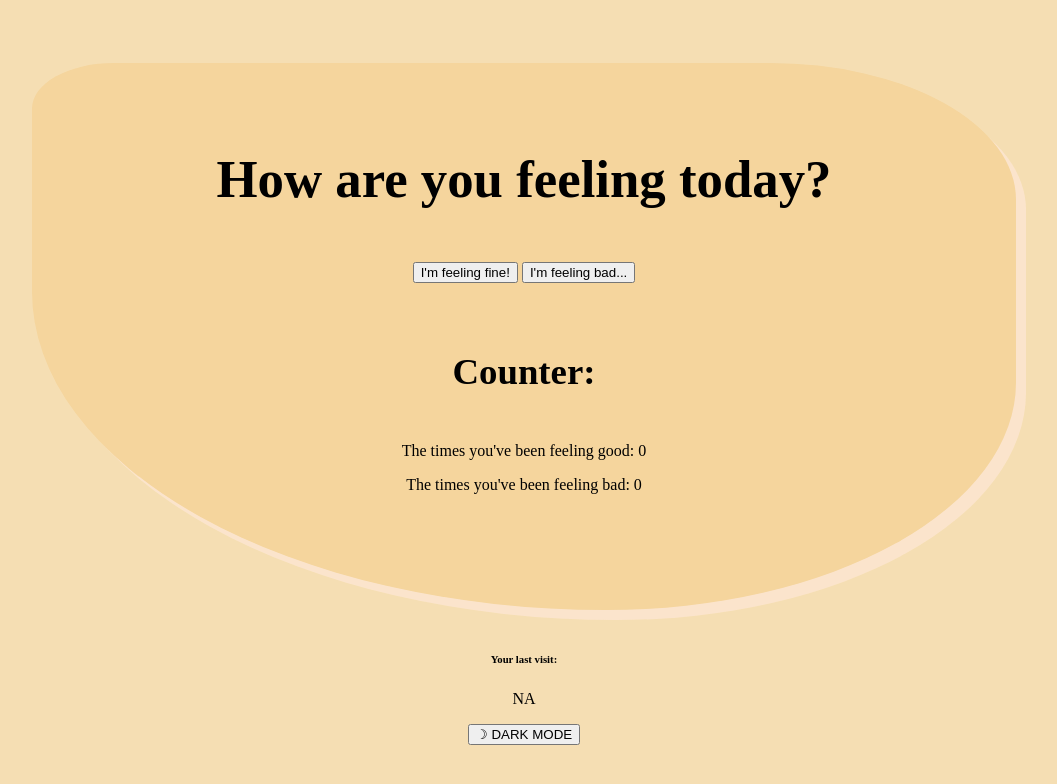
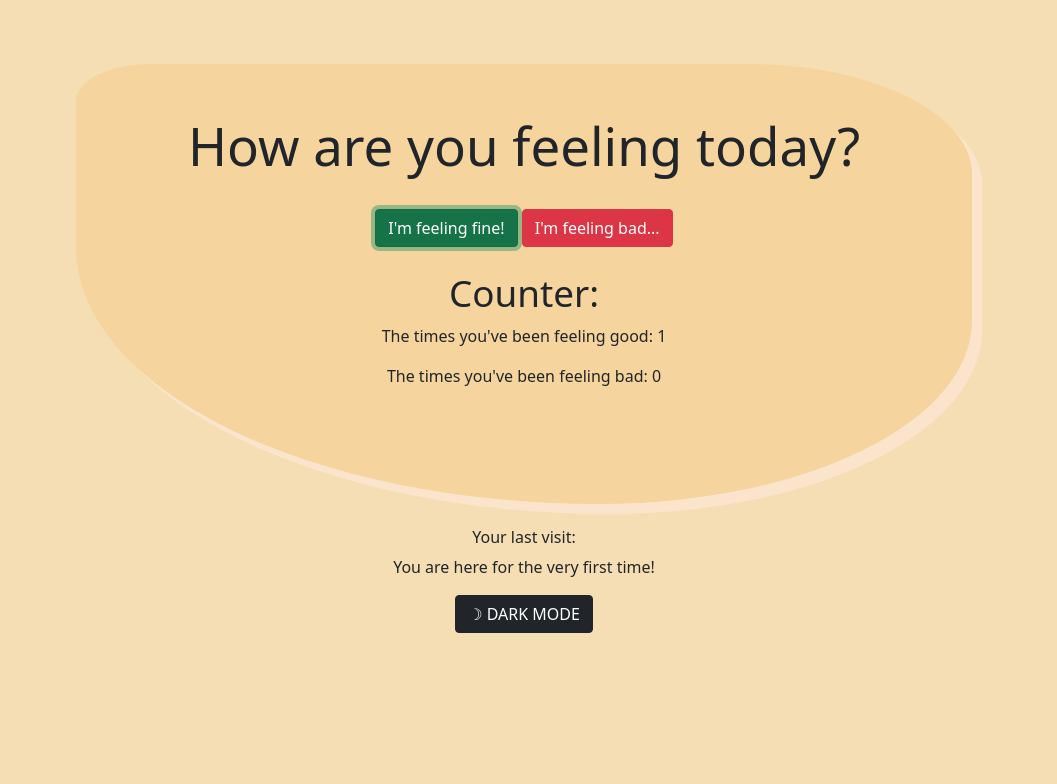
Before and after one commit to FlyingMedusa/Mood_Checker, a plain HTML site: page index.html in a window 1280 px wide. Both pictures are taken after a click on the button "I'm feeling fine!". Shown: the whole page, without its empty margins (116-1173 px from the left). Drawn offline with nearby package versions, Linux system fonts and the light colour scheme.

Commit message:
counting and last visit date

```diff
--- a/index.html
+++ b/index.html
@@ -2,23 +2,24 @@
 <html lang="en">
 <head>
     <title>Mood checker</title>
+    <link href="https://cdn.jsdelivr.net/npm/bootstrap@5.1.3/dist/css/bootstrap.min.css" rel="stylesheet" integrity="sha384-1BmE4kWBq78iYhFldvKuhfTAU6auU8tT94WrHftjDbrCEXSU1oBoqyl2QvZ6jIW3" crossorigin="anonymous">
     <link rel="stylesheet" href="style.css">
 </head>
 <body>
     <div class="main-div">
         <h1>How are you feeling today?</h1>
         <br>
-        <button>I'm feeling fine!</button>
-        <button>I'm feeling bad...</button>
+        <button class="btn btn-success good-mood">I'm feeling fine!</button>
+        <button class="btn btn-danger info bad-mood">I'm feeling bad...</button>
         <br> <br>
         <h4>Counter:</h4>
-        <p>The times you've been feeling good: 0</p>
-        <p>The times you've been feeling bad: 0</p>
+        <p class="good-count">The times you've been feeling good: 0</p>
+        <p class="bad-count">The times you've been feeling bad: 0</p>
     </div>
     <br>
     <h6>Your last visit:</h6>
-    <p>NA</p>
-    <button>☽ DARK MODE</button>
+    <p class="last-visit">NA</p>
+    <button class="btn btn-dark dark-mode-btn">☽ DARK MODE</button>
     <script src="script.js"></script>
 </body>
 </html>
--- a/script.js
+++ b/script.js
@@ -0,0 +1,40 @@
+const body = document.body;
+const mainDiv = document.querySelector('.main-div');
+// buttons
+const btnGood = document.querySelector('.good-mood');
+const btnBad = document.querySelector('.bad-mood');
+const btnDarkMode = document.querySelector('.dark-mode-btn');
+// paragraphs
+const pGoodCounter = document.querySelector('.good-count');
+const pBadCounter = document.querySelector('.bad-count');
+const pLastVisit = document.querySelector('.last-visit');
+
+// "Good - Bad" counters
+let goodCounter = Number(localStorage.getItem('good-counter'));
+let badCounter = Number(localStorage.getItem('bad-counter'));
+pGoodCounter.innerText = `The times you've been feeling good: ${goodCounter}`;
+pBadCounter.innerText = `The times you've been feeling bad: ${badCounter}`;
+
+btnGood.addEventListener('click', () => {
+    goodCounter++;
+    pGoodCounter.innerText = `The times you've been feeling good: ${goodCounter}`;
+    localStorage.setItem('good-counter', goodCounter.toString());
+});
+
+btnBad.addEventListener('click', () => {
+    badCounter++;
+    pBadCounter.innerText = `The times you've been feeling bad: ${badCounter}`;
+    localStorage.setItem('bad-counter', badCounter.toString());
+});
+
+// Visit date
+const lastSavedVisitDate = localStorage.getItem('last-visited');
+if (lastSavedVisitDate === null) {
+    pLastVisit.innerText = 'You are here for the very first time!';
+} else {
+    pLastVisit.innerText = `Nice to see you again! Your last visit: ${lastSavedVisitDate}`;
+};
+
+const date = new Date();
+const dateString = date.toString();
+localStorage.setItem('last-visited', dateString);
```
